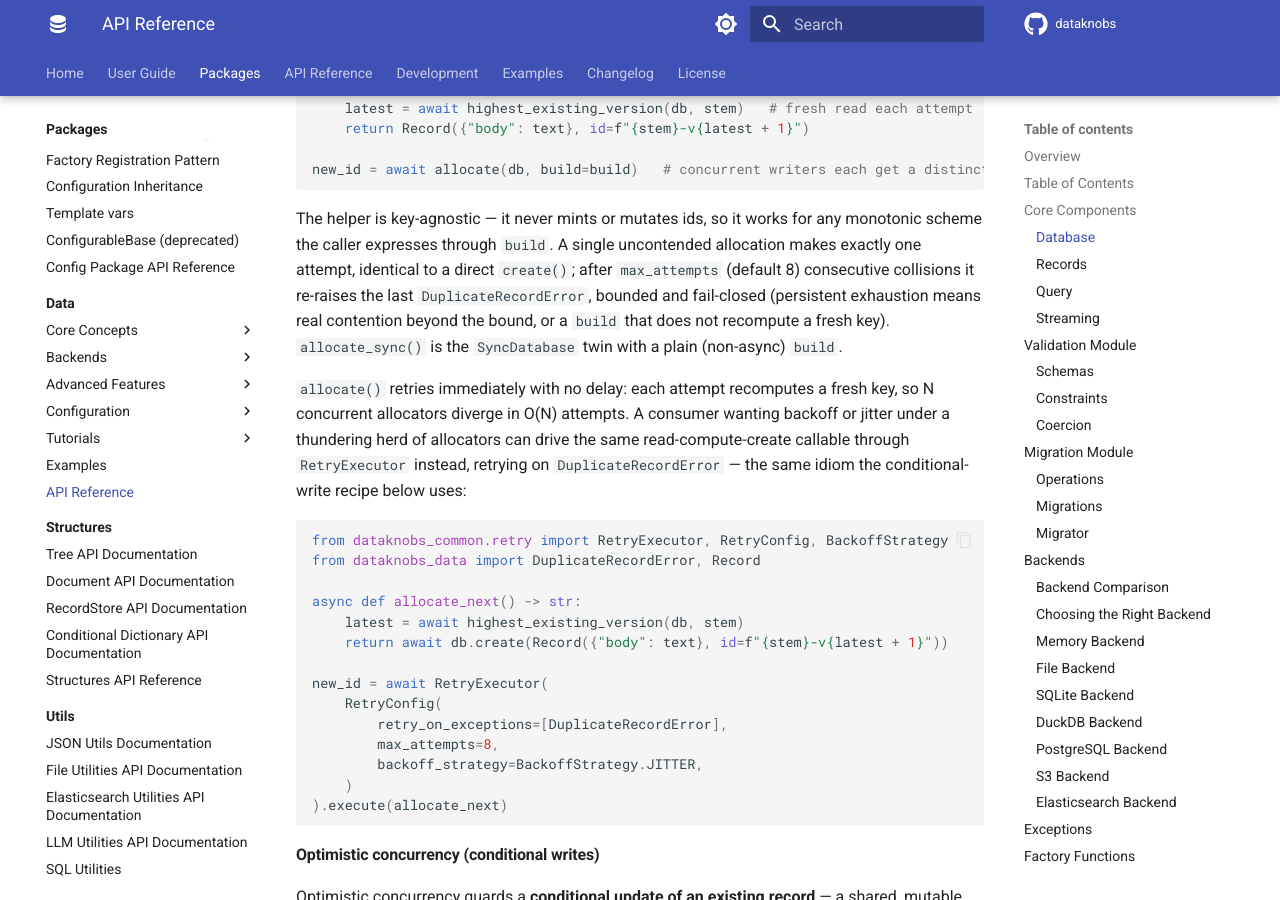
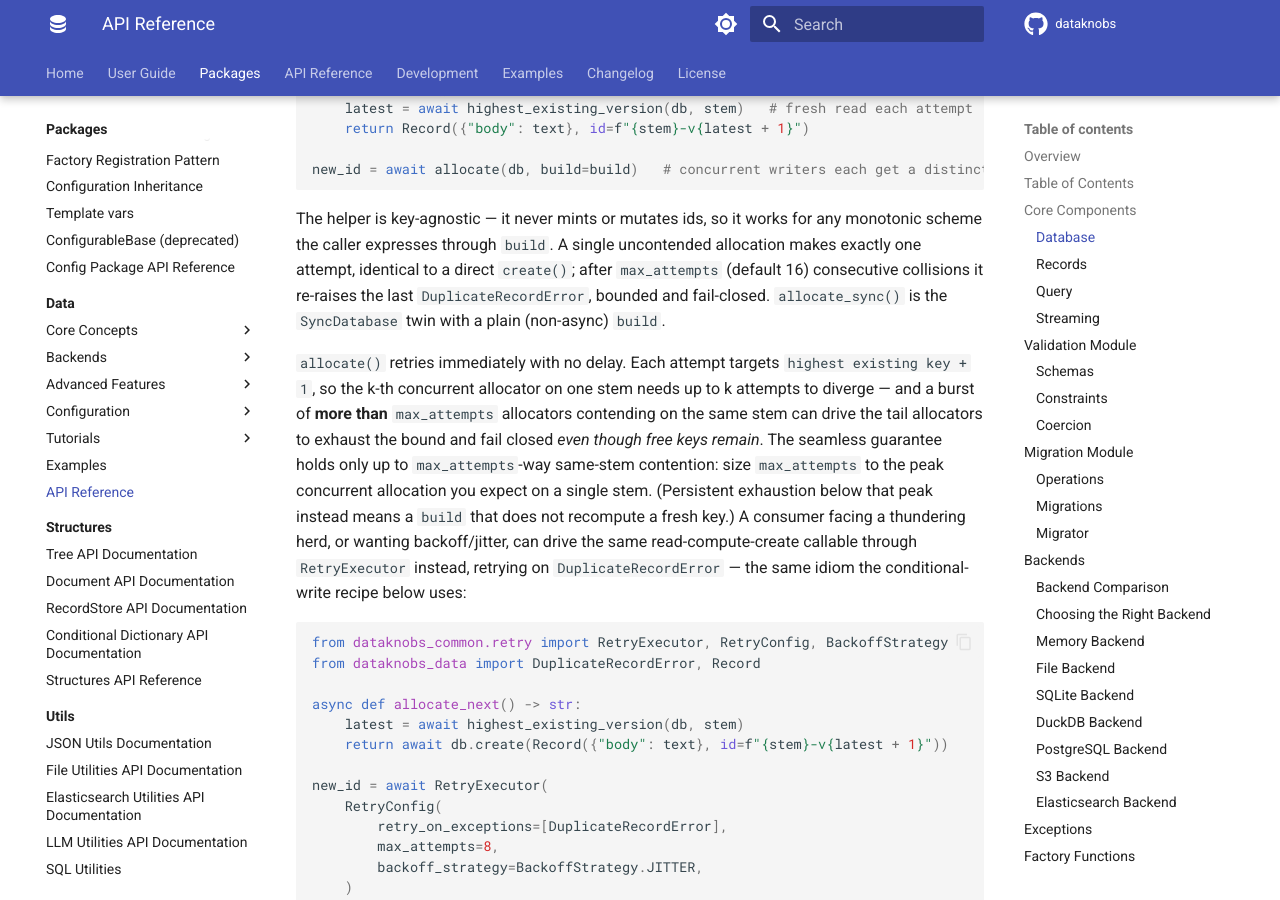
Before and after one commit to KBS-Labs/dataknobs, an MkDocs documentation site: the page built from docs/packages/data/api-reference.md, in a window 1280 px wide and 900 px high, scrolled down 4098 px. Built offline with MkDocs 1.6.1 and Material for MkDocs 9.7.7, drawn with Linux system fonts in a browser that asks for light colours; comment, search, counter and statistics services are not loaded.

Commit message:
fix(data): harden allocate — deterministic contention test, robust retry loop
Addresses four deep-review findings on the allocate/allocate_sync
monotonic-key allocator:

- Test (F1): the async concurrent test degenerated to sequential on the
  memory backend (its uncontended asyncio.Lock never suspends), so it would
  green-pass even against a no-retry allocate. Add a two-party _Rendezvous
  barrier + gated build factory so both allocators read the same pre-write
  state and exactly one deterministically collides and retries, on every
  backend. Assert build counts prove the retry engaged (winner 1, loser 2).
- Default (F2): raise default max_attempts 8 -> 16 via a named
  DEFAULT_MAX_ATTEMPTS constant (now re-exported from the package root), and
  document the O(N) same-stem contention bound explicitly — a burst beyond
  max_attempts can fail closed even with free keys remaining — in the
  docstring, both doc mirrors, and CHANGELOG.
- Guard (F3): extract the max_attempts < 1 check + message into a shared
  _validate_max_attempts() so the two twins cannot drift.
- Loop (F4): restructure so the final attempt is uncaught — a terminal
  collision propagates its own DuplicateRecordError directly, removing the
  assert last is not None (which python -O strips). Semantics unchanged for
  max_attempts == 1, exhaustion, recovery, and single-writer paths.

Co-Authored-By: Claude Opus 4.8 (1M context) <noreply@anthropic.com>

```diff
--- a/docs/packages/data/api-reference.md
+++ b/docs/packages/data/api-reference.md
@@ -173,14 +173,19 @@ new_id = await allocate(db, build=build)   # concurrent writers each get a disti
 The helper is key-agnostic — it never mints or mutates ids, so it works for any
 monotonic scheme the caller expresses through `build`. A single uncontended
 allocation makes exactly one attempt, identical to a direct `create()`; after
-`max_attempts` (default 8) consecutive collisions it re-raises the last
-`DuplicateRecordError`, bounded and fail-closed (persistent exhaustion means real
-contention beyond the bound, or a `build` that does not recompute a fresh key).
-`allocate_sync()` is the `SyncDatabase` twin with a plain (non-async) `build`.
+`max_attempts` (default 16) consecutive collisions it re-raises the last
+`DuplicateRecordError`, bounded and fail-closed. `allocate_sync()` is the
+`SyncDatabase` twin with a plain (non-async) `build`.
 
-`allocate()` retries immediately with no delay: each attempt recomputes a fresh
-key, so N concurrent allocators diverge in O(N) attempts. A consumer wanting
-backoff or jitter under a thundering herd of allocators can drive the same
+`allocate()` retries immediately with no delay. Each attempt targets `highest
+existing key + 1`, so the k-th concurrent allocator on one stem needs up to k
+attempts to diverge — and a burst of **more than** `max_attempts` allocators
+contending on the same stem can drive the tail allocators to exhaust the bound
+and fail closed *even though free keys remain*. The seamless guarantee holds only
+up to `max_attempts`-way same-stem contention: size `max_attempts` to the peak
+concurrent allocation you expect on a single stem. (Persistent exhaustion below
+that peak instead means a `build` that does not recompute a fresh key.) A consumer
+facing a thundering herd, or wanting backoff/jitter, can drive the same
 read-compute-create callable through `RetryExecutor` instead, retrying on
 `DuplicateRecordError` — the same idiom the conditional-write recipe below uses:
 
```
Also changed, not shown: packages/data/CHANGELOG.md (+1 -1 lines), packages/data/docs/API_REFERENCE.md (+12 -7 lines), 3 other files.
